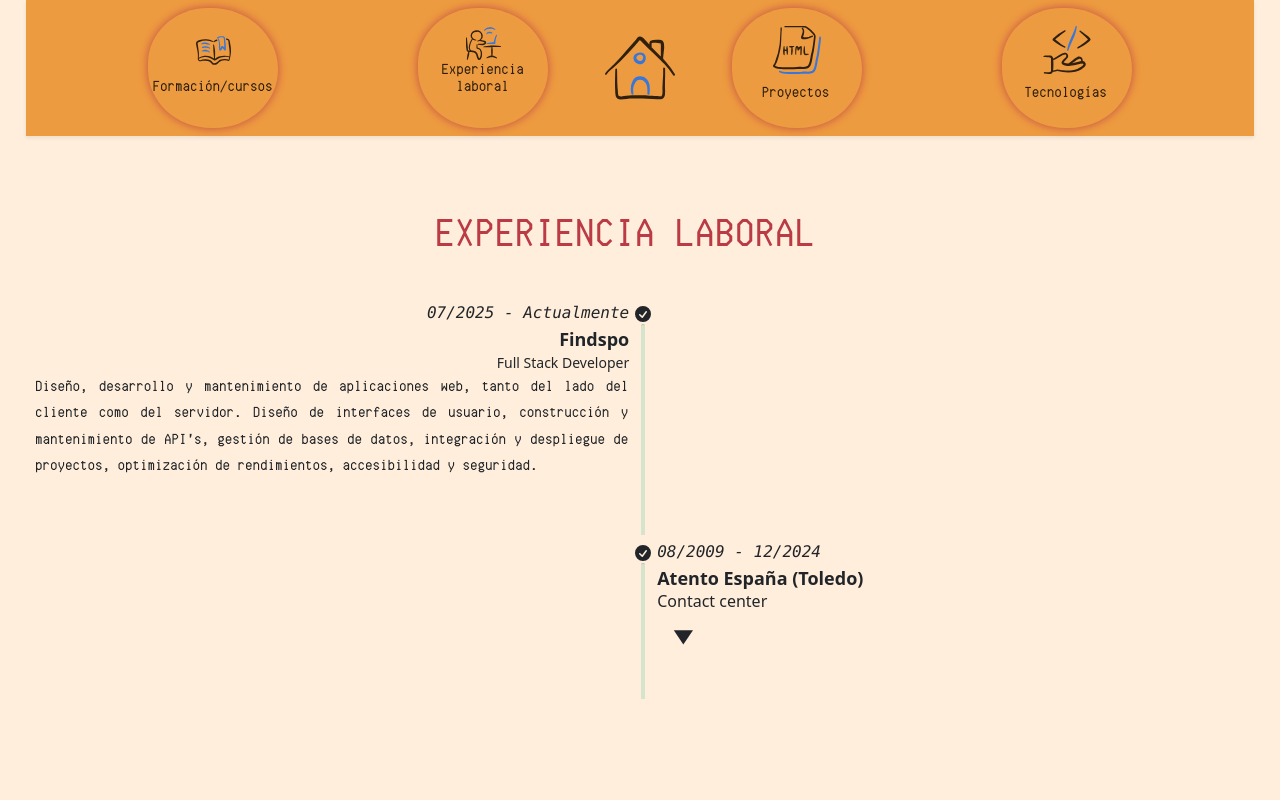
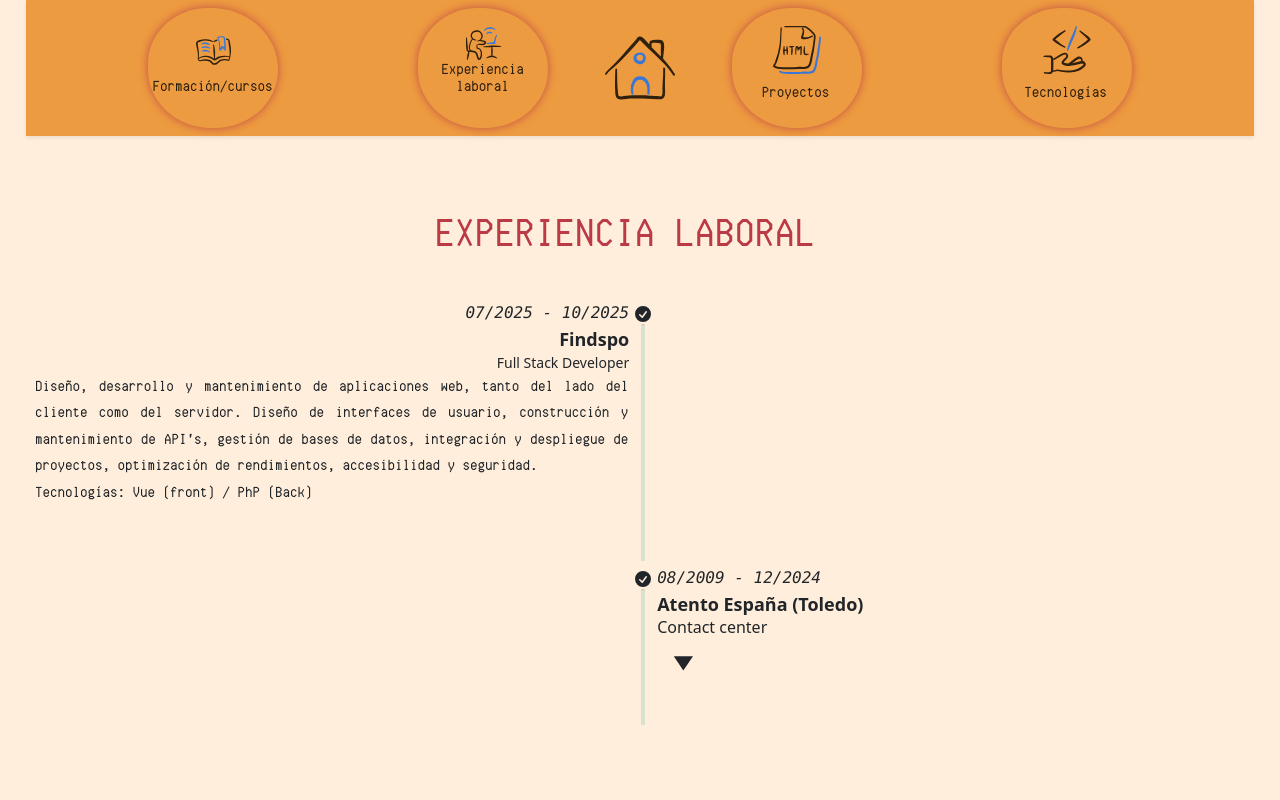
Before and after one commit to JTomas88/Portfolio_2025, a React (Vite) app: page /experiencialaboral in a window 1280 px wide. Shown: the top 800 px of the page. Built offline with nearby package versions, Linux system fonts and the light colour scheme; a web font is replaced by a local one.

Commit message:
ADD: Se añade experiencia Findspo, se incluyen nuevas tecnologías

```diff
--- a/src/pages/ExperienciaLaboral/ExperienciaLaboral.jsx
+++ b/src/pages/ExperienciaLaboral/ExperienciaLaboral.jsx
@@ -51,12 +51,13 @@ export default function ExperienciaLaboral() {
                                 </svg>
                             </div>
                             <div className="timeline-start mb-10 md:text-end">
-                                <time className="font-mono italic">07/2025 - Actualmente</time>
+                                <time className="font-mono italic">07/2025 - 10/2025</time>
                                 <div className="text-lg font-black">Findspo</div>
                                 <div className="text-sm">Full Stack Developer</div>
                                 <p className="descripcion_experiencia">
                                     Diseño, desarrollo y mantenimiento de aplicaciones web, tanto del lado del cliente como del servidor.
-                                    Diseño de interfaces de usuario, construcción y mantenimiento de API's, gestión de bases de datos, integración y despliegue de proyectos, optimización de rendimientos, accesibilidad y seguridad.
+                                    Diseño de interfaces de usuario, construcción y mantenimiento de API's, gestión de bases de datos, integración y despliegue de proyectos, optimización de rendimientos, accesibilidad y seguridad.<br></br>
+                                    Tecnologías: Vue (front) / PhP (Back)
 
                                 </p>
                             </div>
--- a/src/pages/Tecnologias/Tecnologias.jsx
+++ b/src/pages/Tecnologias/Tecnologias.jsx
@@ -13,6 +13,10 @@ import { LuFileCode2 } from "react-icons/lu";
 import { FaLaptopCode } from "react-icons/fa6";
 import { FaGooglePlus } from "react-icons/fa6";
 import { FaAngular } from "react-icons/fa";
+import { IoLogoVue } from "react-icons/io5";
+import { SiPhp } from "react-icons/si";
+import { IoLogoDocker } from "react-icons/io5";
+
 
 
 export default function Tecnologias() {
@@ -51,6 +55,7 @@ export default function Tecnologias() {
                         </div>
                         <div className="col">
                             <div className="icon-item"><FaAngular size={40} /><p>Angular</p></div>
+                            <div className="icon-item"><IoLogoVue size={40} /><p>Vue</p></div>
 
                         </div>
                     </div>
@@ -64,6 +69,7 @@ export default function Tecnologias() {
                             <div className="icon-item"><FaPython size={40} /><p>Python</p></div>
                             <div className="icon-item"><SiFlask size={40} /><p>Flask</p></div>
                             <div className="icon-item"><TbApi size={40} /><p>APIs</p></div>
+                            <div className="icon-item"><SiPhp size={40} /><p>PHP</p></div>
                         </div>
                         <div className="col">
                             <div className="icon-item"><TbSql size={40} /><p>SQL</p></div>
@@ -83,6 +89,7 @@ export default function Tecnologias() {
                             <div className="icon-item"><FaMarkdown size={40} /><p>Markdown</p></div>
                             <div className="icon-item"><IoPeople size={40} /><p>User Stories</p></div>
                             <div className="icon-item"><MdHttp size={40} /><p>REST</p></div>
+                            <div className="icon-item"><IoLogoDocker size={40} /><p>Docker</p></div>
                         </div>
                         <div className="col">
                             <div className="icon-item"><FaLaptopCode size={40} /><p>DOM</p></div>
```
